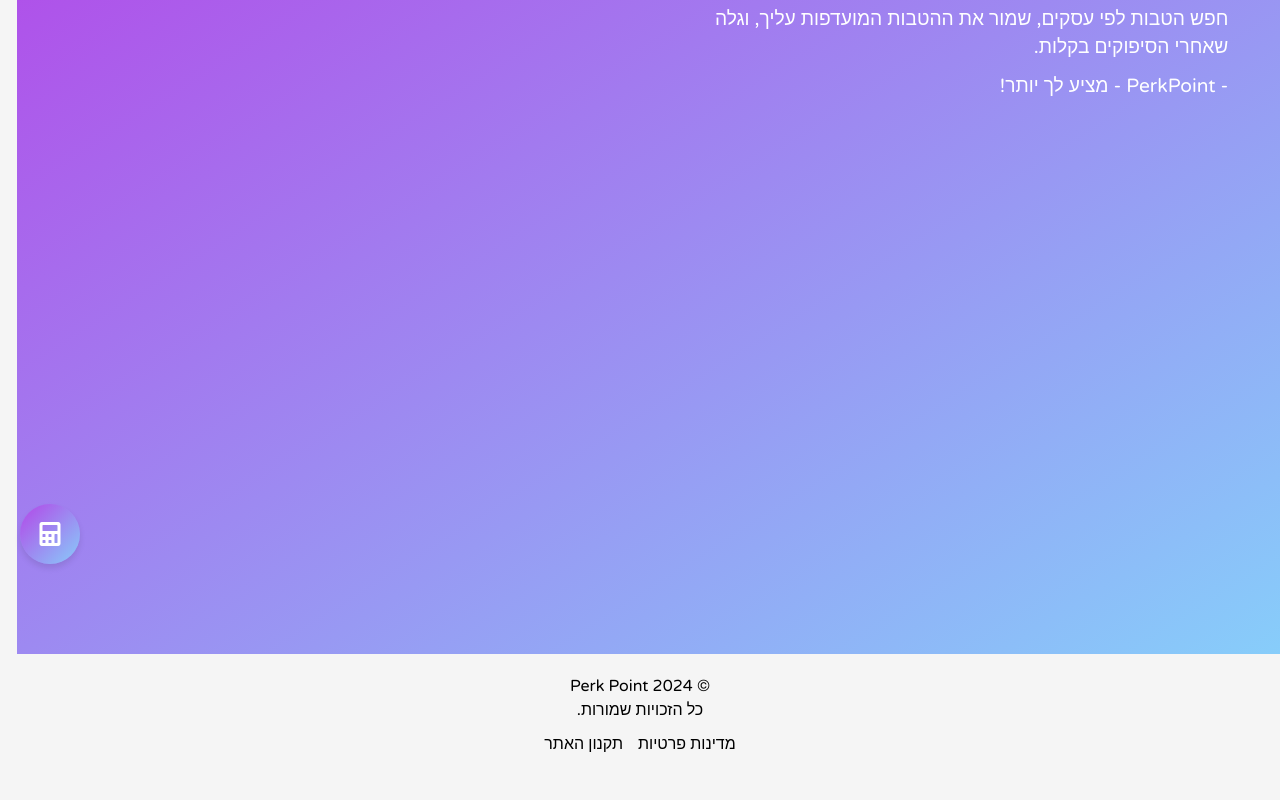
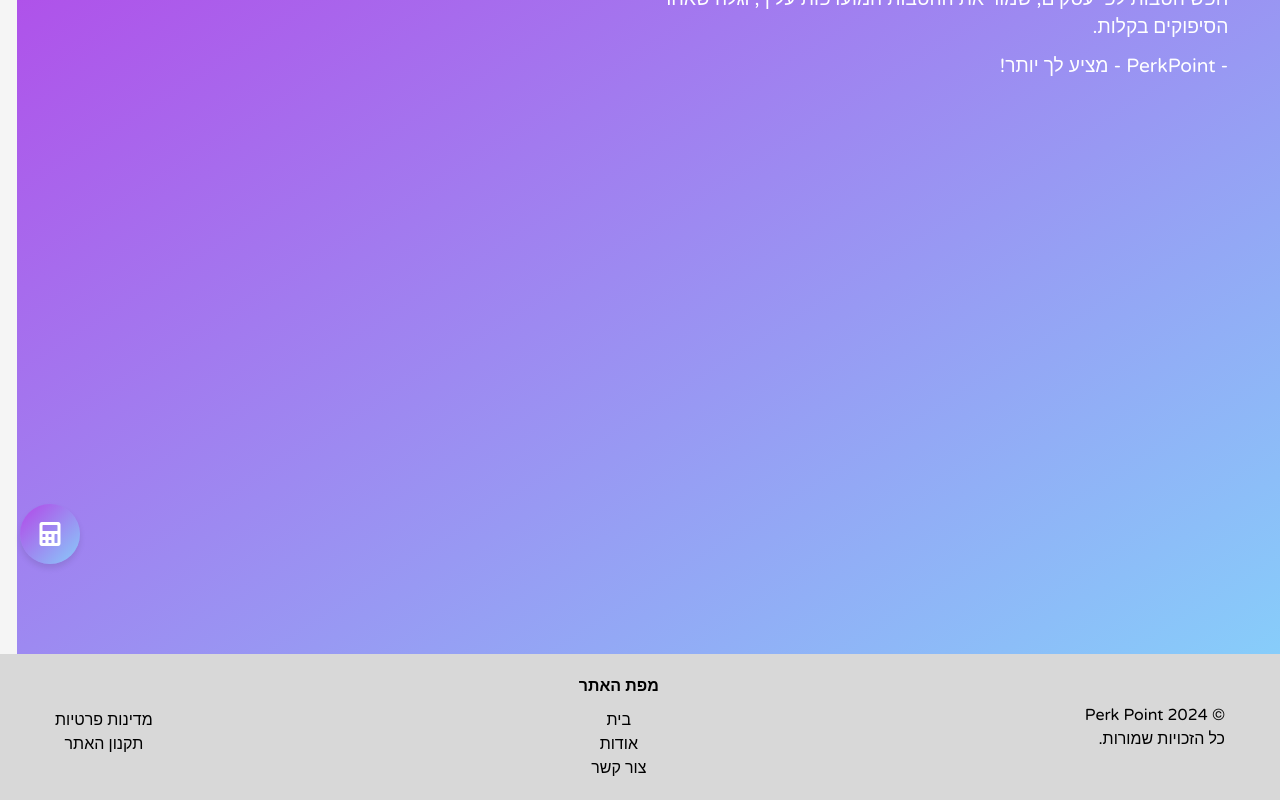
Before and after one commit to onico100/perk-point, a Next.js app: page /about in a window 1280 px wide. Shown: the part 216-1016 px from the top of the page. Before the commit the page ends 992 px from the top, so only its background shows below. Built offline with nearby package versions, Linux system fonts and the light colour scheme; a web font is replaced by a local one.

Commit message:
footer and contact

```diff
--- /dev/null
+++ b/src/app/contact/page.tsx
@@ -0,0 +1,30 @@
+"use client";
+import React from "react";
+import styles from "@/styles/about.module.css";
+import useGeneralStore from "@/stores/generalStore";
+import { ClientMode, PreMode } from "@/types/types";
+import { FaPhoneAlt } from "react-icons/fa";
+import { IoIosMail } from "react-icons/io";
+
+const Contact = () => {
+  const setClientMode = useGeneralStore((state) => state.setClientMode);
+  const { clientMode } = useGeneralStore();
+
+  if (clientMode == ClientMode.connection) setClientMode(ClientMode.general);
+
+  return (
+    <div className={styles.aboutPage}>
+      <div className={styles.contactUs}>
+        <h2>צור קשר</h2>
+        <li>
+          <FaPhoneAlt /> 0599999999
+        </li>
+        <li>
+          <IoIosMail /> perkpointsite@gmail.com
+        </li>
+      </div>
+    </div>
+  );
+};
+
+export default Contact;
--- a/src/app/globals.css
+++ b/src/app/globals.css
@@ -7,8 +7,8 @@
   --foreground: #171717;
   direction: rtl;
   box-sizing: border-box;
-  --font-hebrew: 'Varela Round','Heebo', 'IBM Plex Sans Hebrew',  Arial, Helvetica, sans-serif;
-
+  --font-hebrew: "Varela Round", "Heebo", "IBM Plex Sans Hebrew", Arial,
+    Helvetica, sans-serif;
 }
 
 body {
@@ -30,7 +30,6 @@ body {
   display: flex;
   flex-direction: row;
   direction: rtl;
-  height: 100vh;
   width: 98.7vw;
   margin-top: 70px;
 }
@@ -38,13 +37,15 @@ body {
 .main {
   flex: 1;
   background-color: #f5f5f5;
-  position: relative;
-  z-index: 1;
+
+  z-index: 2;
 }
 
 .layout {
+  display: flex;
+  flex-direction: column;
   position: relative;
-  z-index: 1;
+  z-index: 2;
 }
 
 .overlay {
--- a/src/app/layout.tsx
+++ b/src/app/layout.tsx
@@ -69,6 +69,7 @@ export default function RootLayout({
                 {children}
               </div>
             </div>
+            <Footer />
           </div>
 
           {isCalcPageVisible && (
@@ -77,7 +78,6 @@ export default function RootLayout({
             </div>
           )}
         </body>
-        <Footer />
       </html>
     </QueryClientProvider>
   );
--- a/src/components/Home/Footer.tsx
+++ b/src/components/Home/Footer.tsx
@@ -6,8 +6,24 @@ const Footer: React.FC = () => {
   return (
     <footer className={styles.footer}>
       <div className={styles.container}>
-        <p>&copy; {new Date().getFullYear()} Perk Point</p>
-        <p>כל הזכויות שמורות.</p>
+        <div>
+          <p>&copy; {new Date().getFullYear()} Perk Point</p>
+          <p>כל הזכויות שמורות.</p>
+        </div>
+        <nav>
+          <h2>מפת האתר</h2>
+          <ul className={styles.navLinks}>
+            <li>
+              <a href="/">בית</a>
+            </li>
+            <li>
+              <a href="/about">אודות</a>
+            </li>
+            <li>
+              <a href="/contact">צור קשר</a>
+            </li>
+          </ul>
+        </nav>
         <nav>
           <ul className={styles.navLinks}>
             <li>
--- a/src/styles/Home/Footer.module.css
+++ b/src/styles/Home/Footer.module.css
@@ -1,15 +1,22 @@
 /* components/Footer.module.css */
 .footer {
+  display: flex;
+  align-items: center;
   padding: 20px 0;
-  text-align: center;
-  background-color: #f5f5f5;
+  background-color: #d8d8d8;
   color: black;
+  z-index: 5;
+  width: 100%;
 }
 
 .container {
+  flex-grow: 1;
   max-width: 1200px;
   margin: 0 auto;
   padding: 0 15px;
+  display: flex;
+  justify-content: space-between;
+  align-items: center;
 }
 
 .navLinks {
@@ -17,8 +24,12 @@
   padding: 0;
   margin: 10px 0 0;
   display: flex;
-  justify-content: center;
-  gap: 15px;
+  flex-direction: column;
+  text-align: center;
+}
+
+.container h2 {
+  font-weight: bold;
 }
 
 .navLinks li {
--- a/src/styles/about.module.css
+++ b/src/styles/about.module.css
@@ -20,7 +20,7 @@
 .aboutUs,
 .contactUs {
   flex: 1;
-  margin: 20px;
+  margin-right: 20px;
 }
 
 .aboutPage h2 {
```
